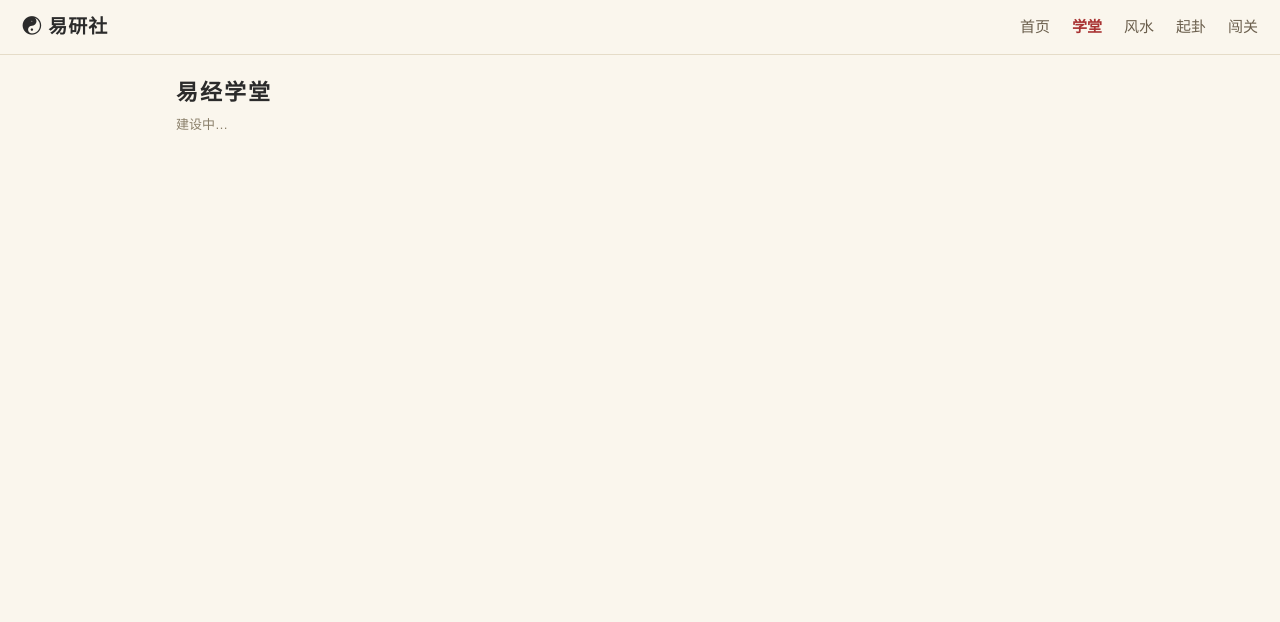
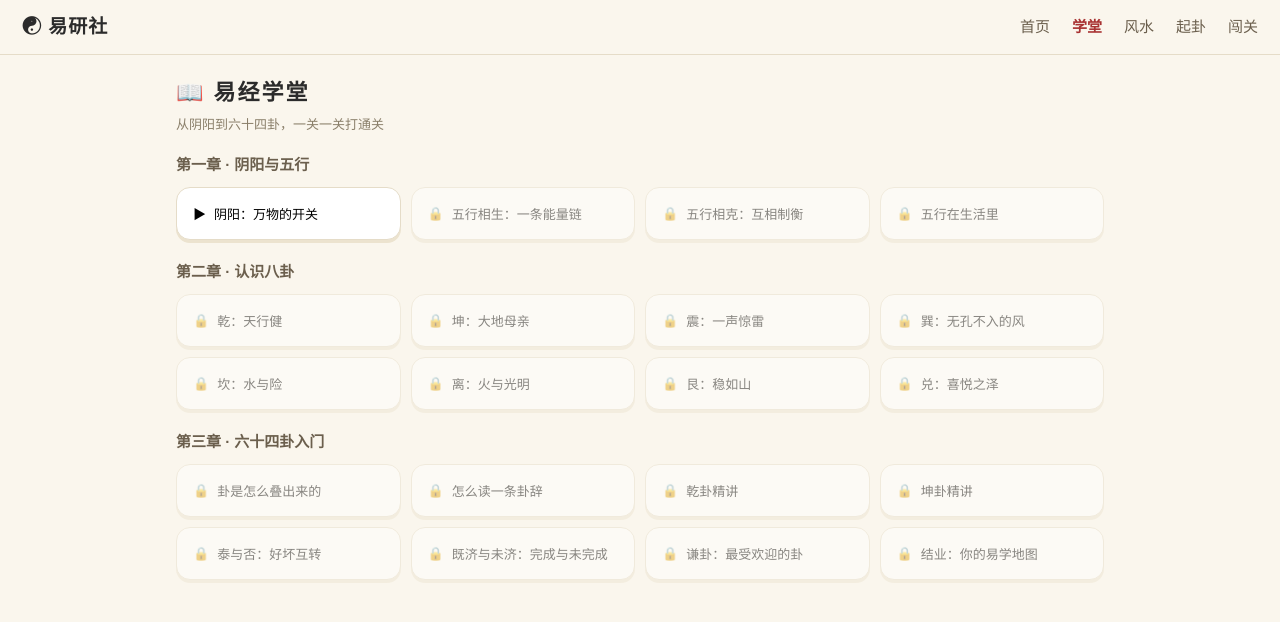
Before and after one commit to EKD5-dg/ai-yiyanshe-study, a Vue app: page /lessons in a window 1280 px wide. Shown: the top 622 px of the page. Built offline with nearby package versions, Linux system fonts and the light colour scheme.

Commit message:
feat: 易经学堂关卡学习与小测

```diff
--- a/src/views/LessonsView.vue
+++ b/src/views/LessonsView.vue
@@ -1,6 +1,134 @@
+<script setup>
+import { ref, computed } from 'vue'
+import { useProgressStore } from '../stores/progress'
+import lessons from '../data/lessons.json'
+
+const store = useProgressStore()
+const current = ref(null)      // 当前关对象
+const phase = ref('read')      // read | quiz | done
+const qIdx = ref(0)            // 当前题号
+const picked = ref(null)       // 本题已选下标
+const firstTryAll = ref(true)  // 是否全部首选即对
+const answeredRight = ref(false)
+
+const chapters = computed(() => {
+  const map = new Map()
+  lessons.forEach((l, i) => {
+    if (!map.has(l.chapter)) map.set(l.chapter, { name: l.chapterName, items: [] })
+    map.get(l.chapter).items.push({ ...l, index: i })
+  })
+  return [...map.values()]
+})
+
+function isUnlocked(index) { return index < store.unlockedCount }
+function isDone(id) { return store.completedLessons.includes(id) }
+
+function open(lesson, index) {
+  if (!isUnlocked(index)) return
+  current.value = lesson
+  phase.value = 'read'
+  qIdx.value = 0
+  picked.value = null
+  firstTryAll.value = true
+  answeredRight.value = false
+}
+
+function pick(i) {
+  if (answeredRight.value) return
+  picked.value = i
+  const q = current.value.questions[qIdx.value]
+  if (i === q.answer) {
+    answeredRight.value = true
+  } else {
+    firstTryAll.value = false
+  }
+}
+
+function nextQuestion() {
+  if (qIdx.value < 2) {
+    qIdx.value++
+    picked.value = null
+    answeredRight.value = false
+  } else {
+    store.completeLesson(current.value.id, firstTryAll.value ? 30 : 15)
+    phase.value = 'done'
+  }
+}
+</script>
+
 <template>
   <div class="page">
-    <h1 class="page-title">易经学堂</h1>
-    <p class="page-sub">建设中…</p>
+    <!-- 关卡地图 -->
+    <template v-if="!current">
+      <h1 class="page-title">📖 易经学堂</h1>
+      <p class="page-sub">从阴阳到六十四卦，一关一关打通关</p>
+      <section v-for="(ch, ci) in chapters" :key="ci" class="chapter">
+        <h3 class="ch-name">第{{ ['一', '二', '三'][ci] }}章 · {{ ch.name }}</h3>
+        <div class="levels">
+          <button v-for="l in ch.items" :key="l.id" class="level card"
+            :class="{ locked: !isUnlocked(l.index), done: isDone(l.id) }"
+            @click="open(l, l.index)">
+            <span class="lv-icon">{{ isDone(l.id) ? '✅' : isUnlocked(l.index) ? '▶' : '🔒' }}</span>
+            <span class="lv-title">{{ l.title }}</span>
+          </button>
+        </div>
+      </section>
+    </template>
+
+    <!-- 知识页 -->
+    <template v-else-if="phase === 'read'">
+      <button class="btn btn-ghost" @click="current = null">← 返回地图</button>
+      <h1 class="page-title">{{ current.title }}</h1>
+      <div v-for="(b, i) in current.content" :key="i" class="block" :class="b.type">
+        <p>{{ b.type === 'tip' ? '💡 ' + b.value : b.value }}</p>
+      </div>
+      <button class="btn" @click="phase = 'quiz'">开始小测 ▶</button>
+    </template>
+
+    <!-- 小测 -->
+    <template v-else-if="phase === 'quiz'">
+      <p class="page-sub">第 {{ qIdx + 1 }}/3 题</p>
+      <h2 class="question">{{ current.questions[qIdx].q }}</h2>
+      <div class="options">
+        <button v-for="(op, i) in current.questions[qIdx].options" :key="i" class="card option"
+          :class="{ right: answeredRight && i === current.questions[qIdx].answer, wrong: picked === i && i !== current.questions[qIdx].answer }"
+          @click="pick(i)">{{ op }}</button>
+      </div>
+      <p v-if="picked !== null && !answeredRight" class="explain wrong-tip">再想想～</p>
+      <p v-if="answeredRight" class="explain">✔ {{ current.questions[qIdx].explain }}</p>
+      <button v-if="answeredRight" class="btn" @click="nextQuestion">{{ qIdx < 2 ? '下一题' : '完成关卡' }}</button>
+    </template>
+
+    <!-- 结算 -->
+    <template v-else>
+      <div class="card result">
+        <div style="font-size:40px">🎉</div>
+        <h2>通关！{{ current.title }}</h2>
+        <p>获得灵蕴值 +{{ firstTryAll ? 30 : 15 }}</p>
+        <p v-if="store.lastUnlocked.length" class="unlock">🏅 解锁徽章：{{ store.lastUnlocked.map(b => b.name).join('、') }}</p>
+        <button class="btn" @click="current = null">返回关卡地图</button>
+      </div>
+    </template>
   </div>
 </template>
+
+<style scoped>
+.chapter { margin-bottom: 20px; }
+.ch-name { margin-bottom: 10px; color: var(--ink-2); font-size: 15px; }
+.levels { display: grid; grid-template-columns: repeat(4, 1fr); gap: 10px; }
+.level { display: flex; align-items: center; gap: 8px; cursor: pointer; font-size: 13px; text-align: left; }
+.level.locked { opacity: .45; cursor: not-allowed; }
+.level.done { border-color: var(--good); }
+.block { margin: 12px 0; }
+.block.tip { background: var(--paper-2); border-radius: 10px; padding: 10px 14px; font-size: 14px; }
+.question { margin: 8px 0 14px; }
+.options { display: grid; gap: 10px; margin-bottom: 12px; }
+.option { cursor: pointer; text-align: left; font-size: 14px; }
+.option.right { border-color: var(--good); background: #f0f8f4; }
+.option.wrong { border-color: var(--cinnabar); background: #fbf0f0; }
+.explain { font-size: 13px; color: var(--good); margin-bottom: 12px; }
+.wrong-tip { color: var(--cinnabar); }
+.result { text-align: center; padding: 30px; }
+.unlock { color: var(--cinnabar); font-size: 14px; }
+@media (max-width: 720px) { .levels { grid-template-columns: 1fr 1fr; } }
+</style>
```
